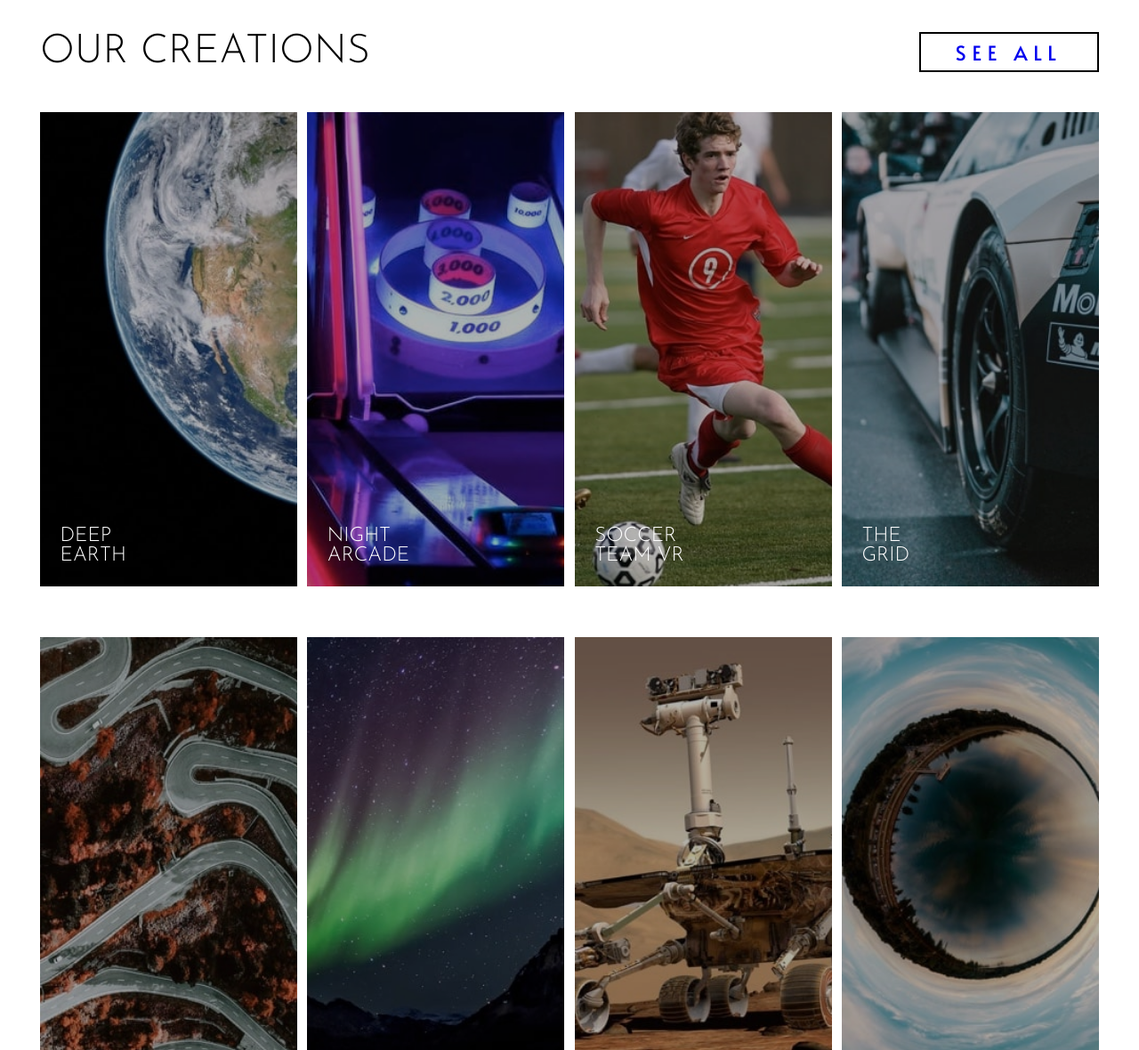
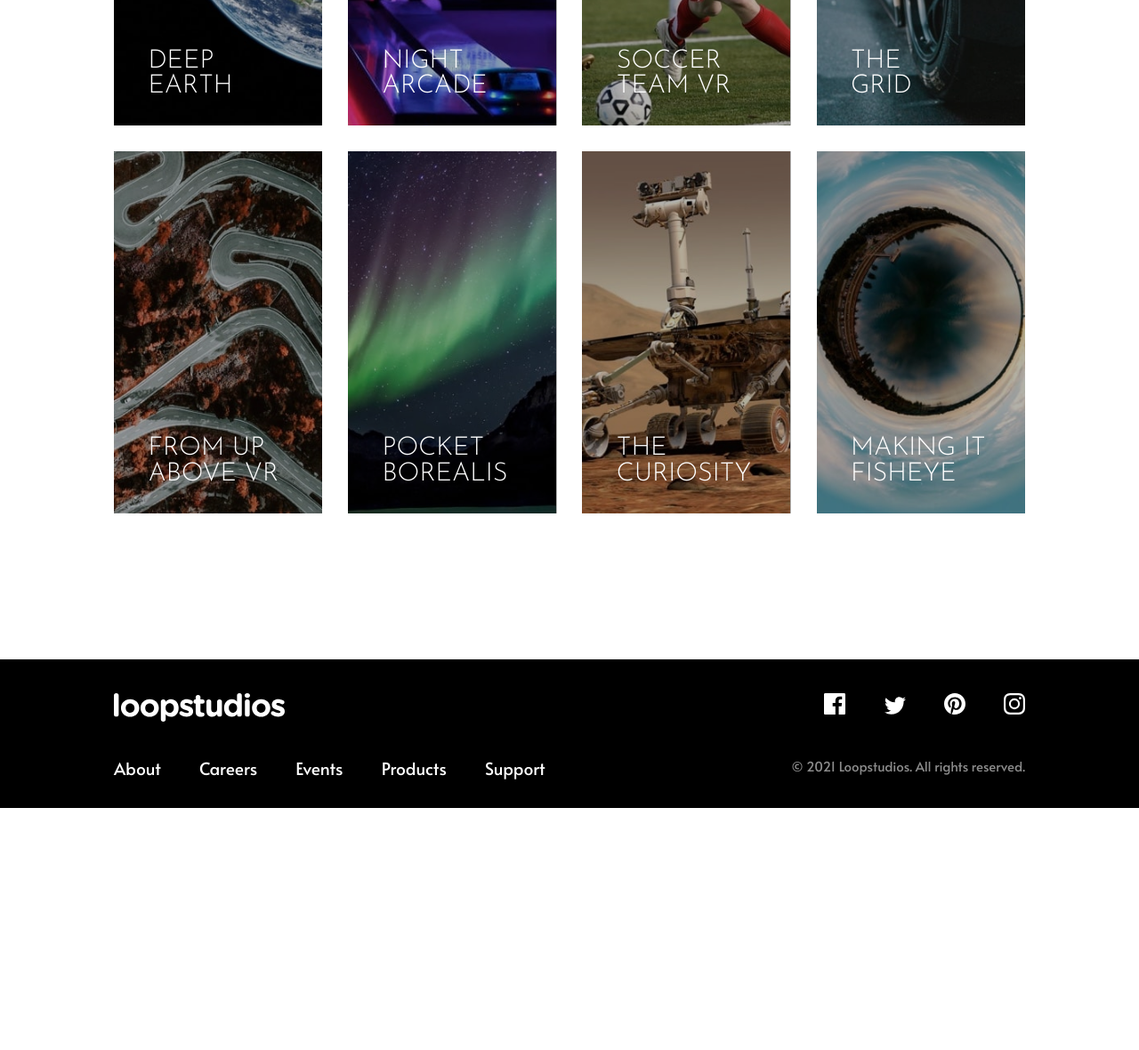
Before and after one commit to Tyson-Wellings/loopstudios-landing-page-main-frontendmentor-project, a plain HTML site: page index.html in a window 1280 px wide. Shown: the part 1620-2800 px from the top of the page at 89% size. After the commit the page ends 2539 px from the top, so only its background shows below. Drawn offline with Linux system fonts and the light colour scheme.

Commit message:
Final commit before receiving feedback

```diff
--- a/index.html
+++ b/index.html
@@ -42,11 +42,11 @@
     <div id="navigation-container">
       <div id="nav-relative-wrapper">
         <nav>
-          <a href="#" class="nav-links">About</a>
-          <a href="#" class="nav-links">Careers</a>
-          <a href="#" class="nav-links">Events</a>
-          <a href="#" class="nav-links">Products</a>
-          <a href="#" class="nav-links">Support</a>
+          <a href="#" class="nav-links">About <div class="hover-underline"></div></a>
+          <a href="#" class="nav-links">Careers<div class="hover-underline"></div></a>
+          <a href="#" class="nav-links">Events<div class="hover-underline"></div></a>
+          <a href="#" class="nav-links">Products<div class="hover-underline"></div></a>
+          <a href="#" class="nav-links">Support<div class="hover-underline"></div></a>
         </nav>
       </div>
 
@@ -145,34 +145,46 @@
         fill="#FFF" fill-rule="nonzero" />
     </svg>
     <div id="footer-links-container">
-      <a href="#" class="footer-link"> About </a>
-      <a href="#" class="footer-link"> Careers </a>
-      <a href="#" class="footer-link"> Events </a>
-      <a href="#" class="footer-link"> Products </a>
-      <a href="#" class="footer-link"> Support </a>
+      <a href="#" class="footer-link"> About <div class="hover-underline"></div> </a>
+      <a href="#" class="footer-link"> Careers <div class="hover-underline"></div> </a>
+      <a href="#" class="footer-link"> Events <div class="hover-underline"></div> </a>
+      <a href="#" class="footer-link"> Products <div class="hover-underline"></div> </a>
+      <a href="#" class="footer-link"> Support <div class="hover-underline"></div> </a>
     </div>
-    <div id="social-media-icon-wrapper">
+    <div id="social-media-icon-container">
 
+      <span class="social-media-icon-wrapper">
         <svg width="24" height="24" xmlns="http://www.w3.org/2000/svg" class="social-media-icon">
           <path
             d="M22.675 0H1.325C.593 0 0 .593 0 1.325v21.351C0 23.407.593 24 1.325 24H12.82v-9.294H9.692v-3.622h3.128V8.413c0-3.1 1.893-4.788 4.659-4.788 1.325 0 2.463.099 2.795.143v3.24l-1.918.001c-1.504 0-1.795.715-1.795 1.763v2.313h3.587l-.467 3.622h-3.12V24h6.116c.73 0 1.323-.593 1.323-1.325V1.325C24 .593 23.407 0 22.675 0z"
             fill="#FFF" fill-rule="nonzero" />
         </svg>
+        <div class="hover-underline"></div>
+      </span>
+      <span class="social-media-icon-wrapper">
         <svg width="24" height="20" xmlns="http://www.w3.org/2000/svg" class="social-media-icon">
           <path
             d="M24 2.557a9.83 9.83 0 01-2.828.775A4.932 4.932 0 0023.337.608a9.864 9.864 0 01-3.127 1.195A4.916 4.916 0 0016.616.248c-3.179 0-5.515 2.966-4.797 6.045A13.978 13.978 0 011.671 1.149a4.93 4.93 0 001.523 6.574 4.903 4.903 0 01-2.229-.616c-.054 2.281 1.581 4.415 3.949 4.89a4.935 4.935 0 01-2.224.084 4.928 4.928 0 004.6 3.419A9.9 9.9 0 010 17.54a13.94 13.94 0 007.548 2.212c9.142 0 14.307-7.721 13.995-14.646A10.025 10.025 0 0024 2.557z"
             fill="#FFF" fill-rule="nonzero" />
         </svg>
+        <div class="hover-underline"></div>
+      </span>
+      <span class="social-media-icon-wrapper">
         <svg width="24" height="24" xmlns="http://www.w3.org/2000/svg" class="social-media-icon">
           <path
             d="M12 0C5.373 0 0 5.372 0 12c0 5.084 3.163 9.426 7.627 11.174-.105-.949-.2-2.405.042-3.441.218-.937 1.407-5.965 1.407-5.965s-.359-.719-.359-1.782c0-1.668.967-2.914 2.171-2.914 1.023 0 1.518.769 1.518 1.69 0 1.029-.655 2.568-.994 3.995-.283 1.194.599 2.169 1.777 2.169 2.133 0 3.772-2.249 3.772-5.495 0-2.873-2.064-4.882-5.012-4.882-3.414 0-5.418 2.561-5.418 5.207 0 1.031.397 2.138.893 2.738a.36.36 0 01.083.345l-.333 1.36c-.053.22-.174.267-.402.161-1.499-.698-2.436-2.889-2.436-4.649 0-3.785 2.75-7.262 7.929-7.262 4.163 0 7.398 2.967 7.398 6.931 0 4.136-2.607 7.464-6.227 7.464-1.216 0-2.359-.631-2.75-1.378l-.748 2.853c-.271 1.043-1.002 2.35-1.492 3.146C9.57 23.812 10.763 24 12 24c6.627 0 12-5.373 12-12 0-6.628-5.373-12-12-12z"
             fill="#FFF" fill-rule="nonzero" />
         </svg>
+        <div class="hover-underline"></div>
+      </span>
+      <span class="social-media-icon-wrapper">
         <svg width="24" height="24" xmlns="http://www.w3.org/2000/svg" class="social-media-icon">
           <path
             d="M12 2.163c3.204 0 3.584.012 4.85.07 3.252.148 4.771 1.691 4.919 4.919.058 1.265.069 1.645.069 4.849 0 3.205-.012 3.584-.069 4.849-.149 3.225-1.664 4.771-4.919 4.919-1.266.058-1.644.07-4.85.07-3.204 0-3.584-.012-4.849-.07-3.26-.149-4.771-1.699-4.919-4.92-.058-1.265-.07-1.644-.07-4.849 0-3.204.013-3.583.07-4.849.149-3.227 1.664-4.771 4.919-4.919 1.266-.057 1.645-.069 4.849-.069zM12 0C8.741 0 8.333.014 7.053.072 2.695.272.273 2.69.073 7.052.014 8.333 0 8.741 0 12c0 3.259.014 3.668.072 4.948.2 4.358 2.618 6.78 6.98 6.98C8.333 23.986 8.741 24 12 24c3.259 0 3.668-.014 4.948-.072 4.354-.2 6.782-2.618 6.979-6.98.059-1.28.073-1.689.073-4.948 0-3.259-.014-3.667-.072-4.947-.196-4.354-2.617-6.78-6.979-6.98C15.668.014 15.259 0 12 0zm0 5.838a6.162 6.162 0 100 12.324 6.162 6.162 0 000-12.324zM12 16a4 4 0 110-8 4 4 0 010 8zm6.406-11.845a1.44 1.44 0 100 2.881 1.44 1.44 0 000-2.881z"
             fill="#FFF" fill-rule="nonzero" />
         </svg>
+        <div class="hover-underline"></div>
+      </span>
 
     </div>
     <p id="copyrights">
--- a/styles.css
+++ b/styles.css
@@ -71,6 +71,10 @@ header .logo{
     display: none;
 }
 
+.hover-underline{
+    display: none;
+}
+
 #hamburger-toggle-controller{
     margin: 0;
     width: 24px;
@@ -139,6 +143,7 @@ nav{
     background-image: url(images/mobile/image-hero.jpg);
     background-size: max(100%, 375px);
     min-width: 100%;
+    background-repeat: no-repeat;
     background-position: center bottom;
     box-sizing: border-box;
     position: relative;
@@ -344,7 +349,7 @@ footer{
     font-weight: 400;
 }
 
-#social-media-icon-wrapper{
+#social-media-icon-container{
     display: flex;
     justify-content: space-evenly;
     width: 160px;
@@ -419,7 +424,7 @@ footer{
 
         width: 75%;
         position: relative;
-        top: -6rem;
+        bottom: 6rem;
         padding: 0;
 
     }
@@ -458,18 +463,11 @@ footer{
         padding: 0 0 2rem 0;
     }
 
-    .grid-item{
-        width: calc((100vw - 5.5rem)/4);
-        height: calc(((100vw - 5.5rem)/2) - 2rem);
-        margin: 0 auto;
-        background-size: cover;
-    }
-
     .grid-link{
         box-sizing: border-box;
         height: 100%;
         width: 100%;
-        padding: calc(((100vw - 5.5rem)/2) - 5rem) 0 1.5rem 1rem;
+        padding: calc(((100vw - 5.5rem)/4)*1.737 - 3rem) 0 1.5rem 1rem;
         box-sizing: border-box;
         font-size: min( 1rem, 35px);
         line-height: min( 1rem, 35px);
@@ -511,12 +509,13 @@ footer{
 
     #grid-wrapper{
         grid-template-columns: repeat( 4,calc((100vw - 5.5rem)/4));
-        grid-template-rows: repeat( 2, calc((100vw - 5.5rem)/2));
+        grid-template-rows: repeat( 2, calc(((100vw - 5.5rem)/4)*1.737));
         grid-template-areas:
         "deep-earth night-arcade soccer-team the-grid"
         "from-up-above pocket-borealis the-curiosity fisheye";
         row-gap: 0.5rem;
         column-gap: 0.5rem;
+        padding-bottom: 100px;
     }
 
     #see-all-grid-link{
@@ -530,4 +529,231 @@ footer{
         box-sizing: border-box;
         line-height: 1rem;
     }
+
+    .grid-item{
+        width: calc((100vw - 5.5rem)/4);
+        height: calc(((100vw - 5.5rem)/4)*1.737);
+        margin: 0 auto;
+        background-size: auto 100%;
+    }
 }
+
+
+
+@media only screen and (min-width: 1024px) {
+
+    .hover-underline{
+        width: 50%;
+        margin: 0 auto;
+        height: 0.25rem;
+        display: block;
+    }
+
+    *{
+        font-size: 1.5vw;
+    }
+
+    p{
+        font-size: 15px;
+    }
+
+    h1{
+        font-size: 2rem;
+    }
+
+    #hero-container{
+        padding: 0 10vw;
+    }
+
+    .logo path{
+        transform: scale(1);
+    }
+
+    header{
+        height: 100px;
+    }
+
+    header .logo{
+        left: 10vw;
+        top: 3rem;
+    }
+    .hamburger-toggle{
+        display: none;
+    }
+
+    #navigation-container{
+        opacity: 1;
+        background-color: rgba(0,0,0,0);
+        height: 100px;
+    }
+    nav{
+        top: calc( 3rem + 16px);
+        right: 10vw;
+    }
+
+    .nav-links{
+        font-size: 1rem;
+        font-family: 'Alata', sans-serif;
+        font-weight: 400;
+        padding: 0 0 0 2rem;
+        display: inline-block;
+        text-transform: capitalize;
+    }
+
+    .nav-links:hover .hover-underline{
+        border-bottom: 2px solid white ;
+    }
+
+    #slogan{
+        width: 35rem;
+        padding: 3rem;
+    }
+
+    #slogan h1{
+        font-size: min(4rem, 67.5px) ;
+    }
+
+    #introduction{
+        padding: 10vw;
+        position: relative;
+        top: 0;
+        box-sizing: border-box;
+    }
+
+    #intro-image{
+        width: calc( 50% + 10vw);
+    }
+
+    #intro-copy-wrapper{
+        width: calc( 50% - 10vw);
+        text-align: left;
+        padding: 5vw 5vw 0 5vw;
+        background-color: white;
+        position: absolute;
+        bottom: 10vw;
+        right: 10vw;
+        height: fit-content;
+    }
+
+    #intro-copy-wrapper h1{
+        padding: 0 0 1rem 0;
+    }
+
+    #intro-copy-wrapper p{
+        text-align: left;
+        padding: 0;
+        line-height: 30px;
+    }
+
+    #our-creations-wrapper{
+        margin-top: 0;
+        padding: 0 10vw 5vw 10vw;
+    }
+
+    #see-all-grid-link{
+        box-sizing: initial;
+        width: auto;
+        height: auto;
+        padding: 0.25rem 2rem;
+        line-height: 1.5rem;
+        top: 0;
+        right: 10vw;
+    }
+
+    #see-all-grid-link:hover{
+        background-color: black;
+        color: white;
+    }
+    #grid-wrapper{
+        grid-template-columns: min( calc((80vw - 4.5rem)/4), 256px);;
+        grid-template-rows: min( calc(((80vw - 4.5rem)/4)*1.737), 450px);
+        row-gap: max( 1.5rem, calc((80vw - 1024px)/3));
+        column-gap: max( 1.5rem, calc((80vw - 1024px)/3));
+    }
+
+    .grid-link{
+        padding: min( calc(((80vw - 4.5rem)/4)*1.737 - 4.5rem), calc(450px - 4.5rem)) 0 2rem 2rem;
+        font-size: 1.5rem;
+        line-height: 1.5rem;
+    }
+
+    .grid-link:hover{
+        background-color: rgba(255, 255, 255, 0.61);
+        color: black;
+    }
+
+    .grid-item{
+        width: min( calc((80vw - 4.5rem)/4), 256px);
+        height: min( calc(((80vw - 4.5rem)/4)*1.737), 450px);
+        background-repeat: no-repeat;
+        background-size: 100% auto;
+    }
+
+    footer .logo{
+        grid-area: logo;
+        display: inline-block;
+    }
+
+    #footer-links-container{
+        grid-area: links;
+        display: inline-block;
+        text-align: left;
+        align-self: start;
+        align-items: start;
+        padding: 2rem 0;
+    }
+
+    .footer-link{
+        display: inline-block;
+        width: auto;
+        padding-right: 2rem;
+    }
+
+    .footer-link:hover .hover-underline{
+        border-bottom: 2px solid white ;
+    }
+    #social-media-icon-container{
+        grid-area: social-media;
+        display: inline-block;
+        width: fit-content;
+        text-align: right;
+        margin: 0;
+        justify-self: end;
+    }
+
+    .social-media-icon-wrapper{
+        padding-left: 2rem;
+        width: auto;
+        display: inline-block;
+    }
+
+    .social-media-icon-wrapper .hover-underline{
+        width: 100%;
+    }
+
+    .social-media-icon-wrapper:hover .hover-underline{
+        border-bottom: 2px solid white ;
+    }
+
+   #copyrights{
+       grid-area: copyrights;
+       display: inline-block;
+       padding: 2rem 0;
+       text-align: right;
+
+   }
+
+    footer{
+        display: grid;
+        padding: 2rem 10vw;
+        grid-template-columns: 1.5fr 1fr;
+        grid-template-rows: 32px calc( 20px + 2rem);
+        height: auto;
+        grid-template-areas:
+        "logo social-media"
+        "links copyrights";
+    }
+
+
+
+}
```
Lines whose indentation alone changed are shown as unchanged.
